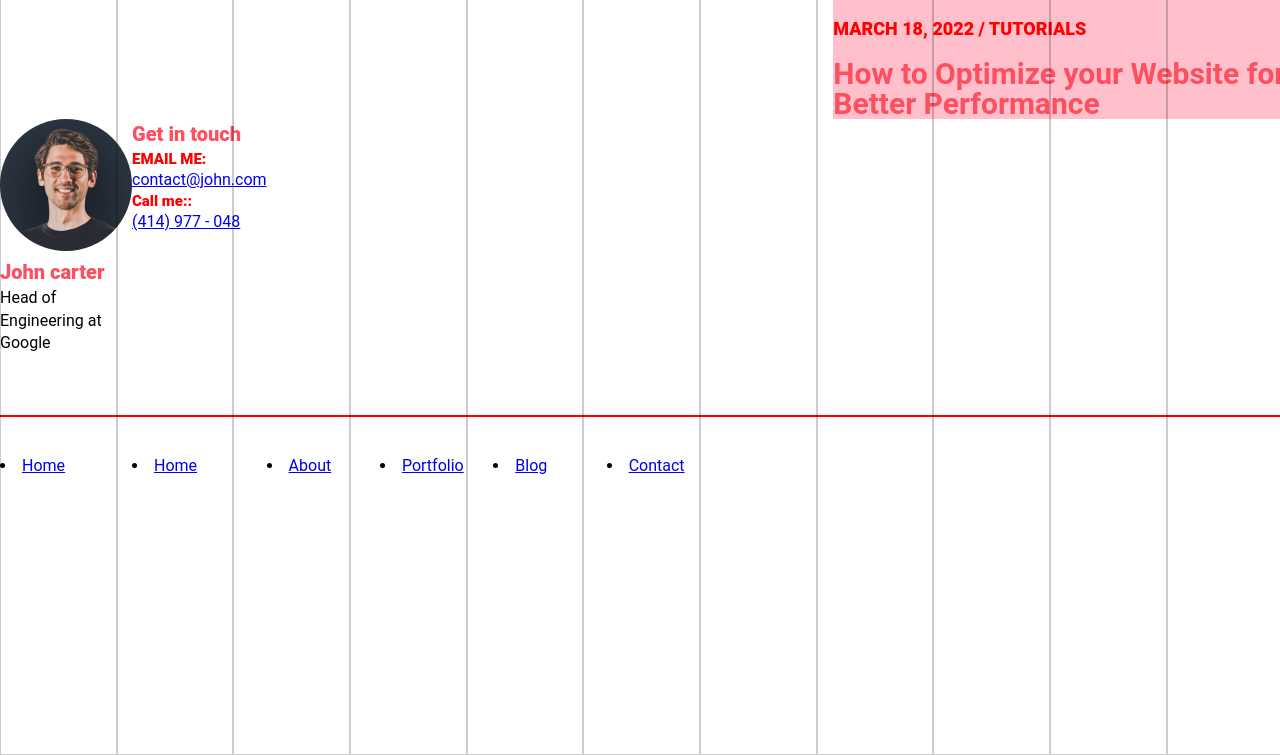
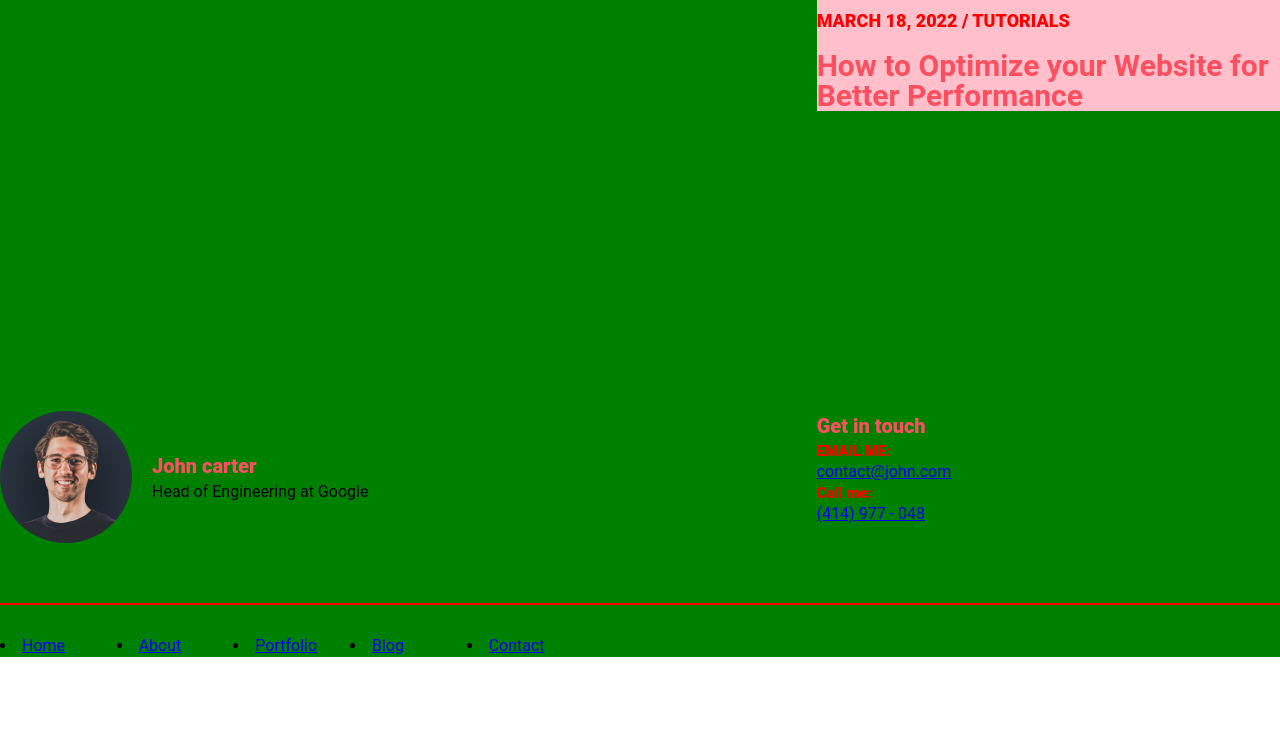
Before and after one commit to EHB-MCT/web1-course-project-DanielBraga1, a plain HTML site: page index.html in a window 1280 px wide. Shown: the part 1890-2645 px from the top of the page. After the commit the page ends 2547 px from the top, so only its background shows below. Drawn offline with Linux system fonts and the light colour scheme.

Commit message:
made last page

```diff
--- a/index.html
+++ b/index.html
@@ -9,6 +9,7 @@
 		<link rel="stylesheet" href="menu.css" />
 	</head>
 	<body>
+		<div class="wrapper-outer dark">
 			<div class="wrapper">
 				<div id="grid">
 					<p></p>
@@ -77,6 +78,11 @@
 						</div>
 					</div>
 				</div>
+			</div>
+		</div>
+
+		<div class="wrapper-outer light">
+			<div class="wrapper">
 				<div class="about-me">
 					<h2>ABOUT ME</h2>
 					<h5>Ive been developing <br />websites since 2010</h5>
@@ -126,23 +132,27 @@
 
 				<div class="bottom-page">
 					<img src="images/avatar.jpg" alt="" />
+					<div>
 						<h2>John carter</h2>
 						<p>Head of Engineering at Google</p>
 					</div>
+				</div>
+
 				<div class="get-in-touch">
 					<h2>Get in touch</h2>
 					<h1>EMAIL ME:</h1>
 					<a href="#">contact@john.com</a>
-				<h1>Call me::</h1>
+					<h1>Call me:</h1>
 					<a href="#">(414) 977 - 048</a>
 				</div>
+
 				<div class="line-2"></div>
-			<li><a href="#"> Home</a></li>
 				<li><a href="#"> Home</a></li>
 				<li><a href="#"> About</a></li>
 				<li><a href="#"> Portfolio</a></li>
 				<li><a href="#"> Blog</a></li>
 				<li><a href="#"> Contact</a></li>
 			</div>
+		</div>
 	</body>
 </html>
--- a/style.css
+++ b/style.css
@@ -9,12 +9,24 @@ body {
 	background-color: white;
 }
 
+.wrapper-outer {
+	width: 100%;
+}
+
+.dark {
+	background-color: red;
+}
+
+.light {
+	background-color: green;
+}
+
 .wrapper {
 	width: 1400px;
 	margin: 0 auto;
 	display: grid;
 	grid-template-columns: repeat(12, 1fr);
-	grid-template-rows: repeat(10, minmax(100px, auto));
+	/* grid-template-rows: repeat(10, minmax(100px, auto)); */
 	position: relative;
 }
 
@@ -308,6 +320,22 @@ nav ul li a {
 	margin-top: 100px;
 }
 
+.bottom-page {
+	grid-column: 1/8;
+	padding-top: 300px;
+	display: flex;
+	align-items: center;
+}
+
+.bottom-page div {
+	padding-left: 20px;
+}
+
+.get-in-touch {
+	grid-column: 8/13;
+	padding-top: 300px;
+}
+
 .bottom-page img {
 	width: 132px;
 	height: 132px;
```
Lines whose indentation alone changed are shown as unchanged.
